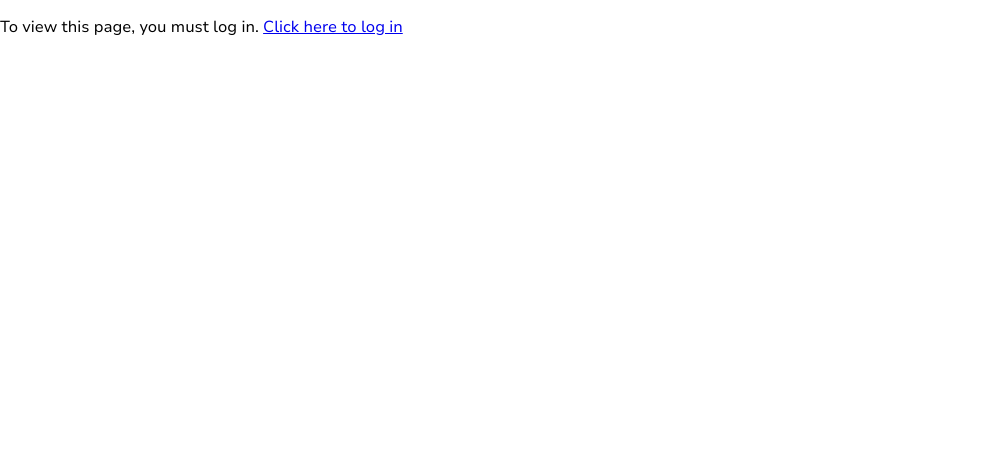
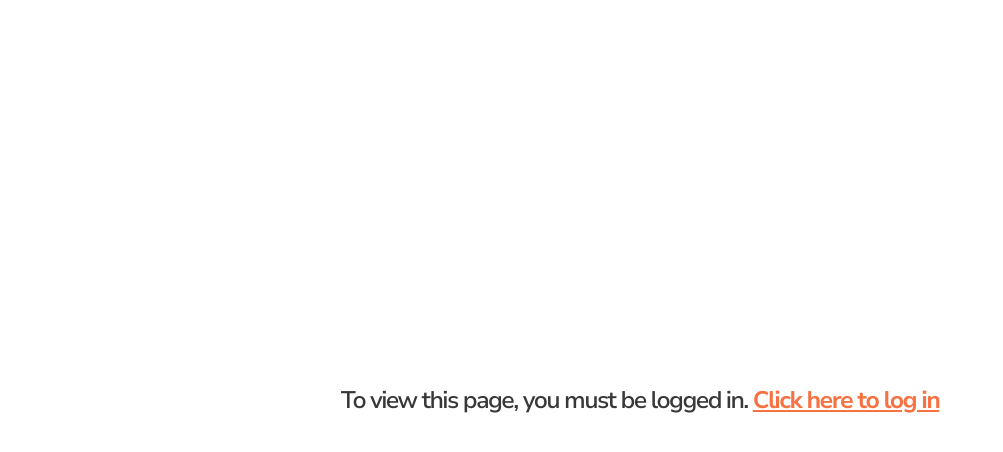
Before and after one commit to sarahnaunton/mind-ease, a React (Create React App) app: page /home in a window 1280 px wide. Shown: the top 452 px of the page, without its empty margins (0-1003 px from the left). Built offline with nearby package versions, Linux system fonts and the light colour scheme.

Commit message:
Add greeting message to home page, including logic to change greeting depending on time of day

```diff
--- a/src/pages/HomePage/HomePage.js
+++ b/src/pages/HomePage/HomePage.js
@@ -49,23 +49,63 @@ export default function HomePage({ isLoggedIn, setIsLoggedIn }) {
     }
   }, []);
 
+  const time = new Date().getHours();
+  let greeting;
+  if (time < 12) {
+    greeting = "Good Morning";
+  } else if (time >= 12 && time < 18) {
+    greeting = "Good Afternoon";
+  } else if (time >= 18 && time < 24) {
+    greeting = "Good Evening";
+  } else {
+    greeting = "Hello";
+  }
 
   return (
     <>
       {!isLoggedIn && (
-        <p>
-          To view this page, you must log in.{" "}
-          <span>
-            {" "}
-            <Link to="/log-in">Click here to log in</Link>
-          </span>
-        </p>
+        <section className="login-message">
+          <div className="login-message__container">
+            <p className="login-message__text">
+              To view this page, you must be logged in.{" "}
+              <span>
+                {" "}
+                <Link to="/log-in" class="login-message__link">
+                  Click here to log in
+                </Link>
+              </span>
+            </p>
+          </div>
+        </section>
       )}
       {userData && (
-        <section className="home">
-        <Navigation handleLogout={handleLogout} darkTheme={darkTheme} handleTheme={handleTheme}/>
-          <h1>This is the home page of {userData.first_name}</h1>
-        </section>
+        <>
+          <Navigation
+            handleLogout={handleLogout}
+            darkTheme={darkTheme}
+            handleTheme={handleTheme}
+          />
+          <main className={`home ${darkTheme ? "home--dark" : ""}`}>
+            <div className="home__container">
+              <div>
+                <h1
+                  className={`home__greeting ${
+                    darkTheme ? "home__greeting--dark" : ""
+                  }`}
+                >
+                  {greeting},{" "}
+                  <span
+                    className={`home__name ${
+                      darkTheme ? "home__name--dark" : ""
+                    }`}
+                  >
+                    {userData.first_name}
+                  </span>
+                </h1>
+              </div>
+            </div>
+          </main>
+        </>
       )}
     </>
   );
--- a/src/pages/HomePage/HomePage.scss
+++ b/src/pages/HomePage/HomePage.scss
@@ -1,7 +1,64 @@
 @use "../../styles/partials/mixins" as *;
 @use "../../styles/partials/variables" as *;
 
+.login-message {
+  @include flex(row, center, start);
+  background-color: $color-background-primary;
+
+  &__container {
+    width: 100%;
+    height: 100vh;
+    padding: 2rem;
+    max-width: $max-width;
+    @include flex(row, center, center);
+  }
+
+  &__text {
+    @include subheading($color-text-primary);
+  }
+
+  &__link {
+    font-weight: 700;
+    color: $color-button-primary;
+
+    &:hover {
+      color: $color-button-secondary;
+    }
+  }
+}
+
 .home {
-    background-color: $color-background-secondary;
-    height: 100vh;
+  @include flex(row, center, start);
+  background-color: $color-background-secondary;
+  height: 100vh;
+
+  @include tablet-and-desktop {
+    padding-top: 10rem;
+  }
+
+  &--dark {
+    background-color: $color-dark-background-primary;
+  }
+
+  &__container {
+    width: 100%;
+    max-width: $max-width;
+    padding: 2rem;
+  }
+
+  &__greeting {
+    @include heading($color-text-primary);
+
+    &--dark {
+      color: $color-dark-text-primary;
+    }
+  }
+
+  &__name {
+    color: $color-text-tertiary;
+
+    &--dark {
+      color: $color-dark-text-tertiary;
+    }
+  }
 }
```
